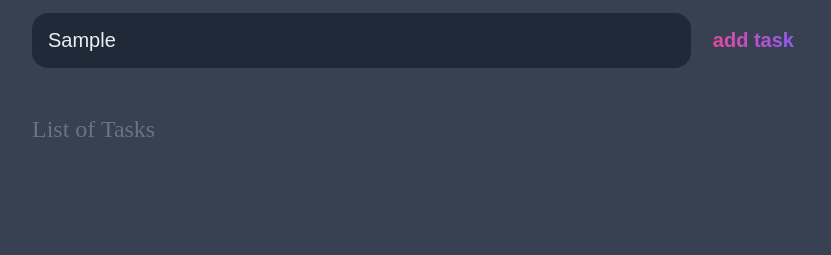
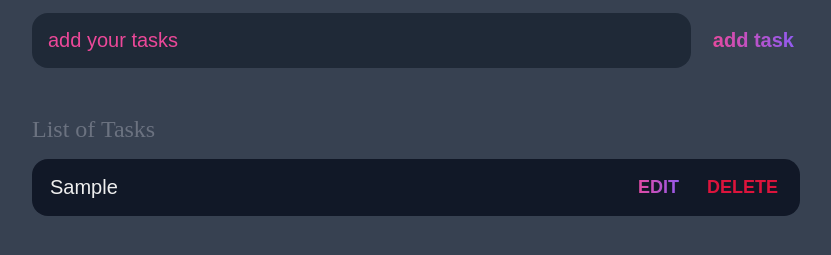
Before and after one commit to morrilyn/To-Do-List-Project, a plain HTML site: page index.html in a window 1280 px wide. Both pictures are taken after typing "Sample" into the empty fields and a click on the input "add task". Shown: the part 129-384 px from the top of the page, without its empty margins (224-1055 px from the left). Drawn offline with Linux system fonts and the light colour scheme.

Commit message:
all done

```diff
--- a/main.css
+++ b/main.css
@@ -109,6 +109,9 @@ main {
 	border-radius: 1rem;
 	margin-bottom: 1rem;
 }
+#tasks .task .content {
+    flex: 1 1 0%;
+}
 /* font size to text in list of tasks and colour */
 #tasks .task .content .text {
     color: var(--light);
--- a/main.js
+++ b/main.js
@@ -2,7 +2,7 @@
 window.addEventListener('load', () => {
 
     const form = document.querySelector("#new-task-form");
-    const input = document.querySelector("#new-task-form");
+    const input = document.querySelector("#new-task-input");
     const list_el = document.querySelector("#tasks");
 
 // stops it from re-submitting the page
@@ -21,10 +21,57 @@ window.addEventListener('load', () => {
 
     const task_content_el = document.createElement("div");
     task_content_el.classList.add("content");
-    task_content_el.innerText = task;
+
+
 
     task_el.appendChild(task_content_el);
 
+    const task_input_el = document.createElement("input");
+    task_input_el.classList.add("text");
+    task_input_el.type = "text";
+    task_input_el.value = task;
+    task_input_el.setAttribute("readonly", "readonly");
+
+    task_content_el.appendChild(task_input_el);
+
+    const task_actions_el = document.createElement("div");
+    task_actions_el.classList.add("actions");
+
+    const task_edit_el = document.createElement("button");
+    task_edit_el.classList.add("edit");
+    task_edit_el.innerHTML = "Edit";
+
+    const task_delete_el = document.createElement("button");
+    task_delete_el.classList.add("delete");
+    task_delete_el.innerHTML = "Delete";
+
+    task_actions_el.appendChild(task_edit_el);
+    task_actions_el.appendChild(task_delete_el);
+
+    task_el.appendChild(task_actions_el);
+
     list_el.appendChild(task_el);
+
+    input.value = "";
+
+    task_edit_el.addEventListener('click', () => {
+       if (task_edit_el.innerText.toLowerCase() ==
+       "edit") {
+        task_input_el.removeAttribute("readonly");
+        task_input_el.focus();
+        task_edit_el.innerText = "Save";
+        } else {
+            task_input_el.setAttribute("readonly", "readonly");
+            task_edit_el.innerText = "Edit";
+        }
+
+
+
+    });
+    task_delete_el.addEventListener('click', () => {
+        list_el.removeChild(task_el);
+
+    })
+
     })
 })
```
